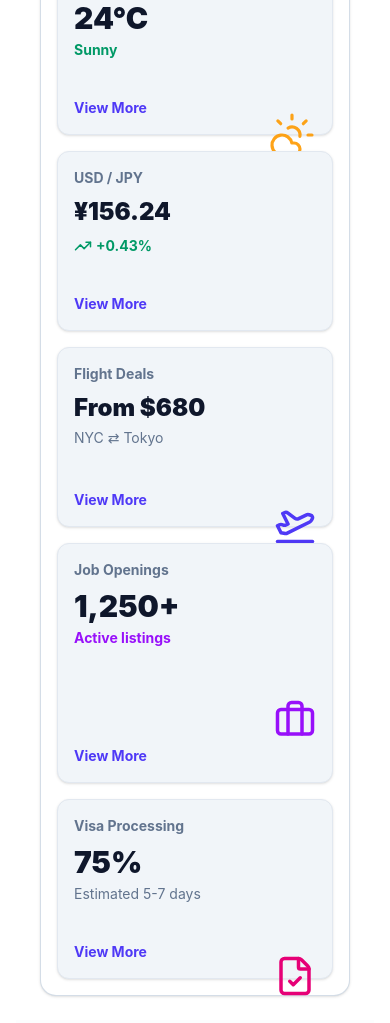
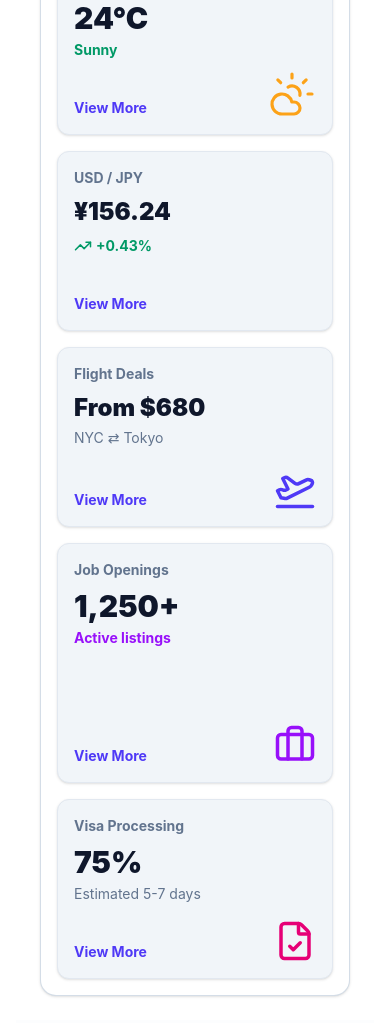
Before and after one commit to Arshvinth014/Kaishi_Sample, a React (Vite) app in the folder client/: page / in a window 390 px wide. Shown: the part 3541-4564 px from the top of the page. Built offline with nearby package versions, Linux system fonts and the light colour scheme; no server answers.

Commit message:
Added mobile layout

```diff
--- a/client/src/pages/HomePage.tsx
+++ b/client/src/pages/HomePage.tsx
@@ -430,11 +430,12 @@ const HomePage: React.FC = () => {
                     </p>
                   </div>
 
-                  <div className="absolute top-[155px] right-4 text-amber-500 opacity-90">
+                  {/* Fixed: Positioned relative to bottom instead of absolute pixel top */}
+                  <div className="absolute bottom-4 right-4 text-amber-500 opacity-90">
                     <CloudSun size={48} strokeWidth={1.6} />
                   </div>
 
-                  <button className="mt-8 text-sm font-bold text-indigo-600 hover:underline text-left">
+                  <button className="mt-8 text-sm font-bold text-indigo-600 hover:underline text-left z-10">
                     View More
                   </button>
 
@@ -481,11 +482,12 @@ const HomePage: React.FC = () => {
                     </p>
                   </div>
 
-                  <div className="absolute top-[155px] right-4 text-indigo-600">
+                  {/* Fixed: Positioned relative to bottom instead of absolute pixel top */}
+                  <div className="absolute bottom-4 right-4 text-indigo-600">
                     <PlaneTakeoff size={42} />
                   </div>
 
-                  <button className="mt-8 text-sm font-bold text-indigo-600 hover:underline text-left">
+                  <button className="mt-8 text-sm font-bold text-indigo-600 hover:underline text-left z-10">
                     View More
                   </button>
 
@@ -508,11 +510,12 @@ const HomePage: React.FC = () => {
                     </p>
                   </div>
 
-                  <div className="absolute top-[155px] right-4 text-purple-600">
+                  {/* Fixed: Positioned relative to bottom instead of absolute pixel top */}
+                  <div className="absolute bottom-4 right-4 text-purple-600">
                     <Briefcase size={42} />
                   </div>
 
-                  <button className="mt-8 text-sm font-bold text-indigo-600 hover:underline text-left">
+                  <button className="mt-8 text-sm font-bold text-indigo-600 hover:underline text-left z-10">
                     View More
                   </button>
 
@@ -535,11 +538,12 @@ const HomePage: React.FC = () => {
                     </p>
                   </div>
 
-                  <div className="absolute top-[155px] right-4 text-pink-600">
+                  {/* Fixed: Positioned relative to bottom instead of absolute pixel top */}
+                  <div className="absolute bottom-4 right-4 text-pink-600">
                     <FileCheck size={42} />
                   </div>
 
-                  <button className="mt-8 text-sm font-bold text-indigo-600 hover:underline text-left">
+                  <button className="mt-8 text-sm font-bold text-indigo-600 hover:underline text-left z-10">
                     View More
                   </button>
 
```
